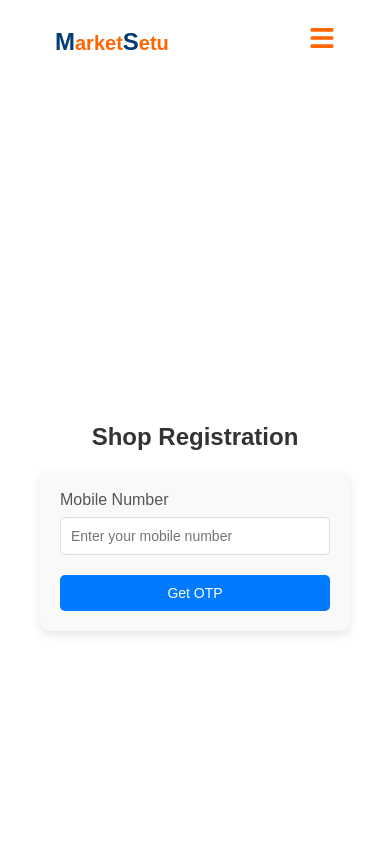
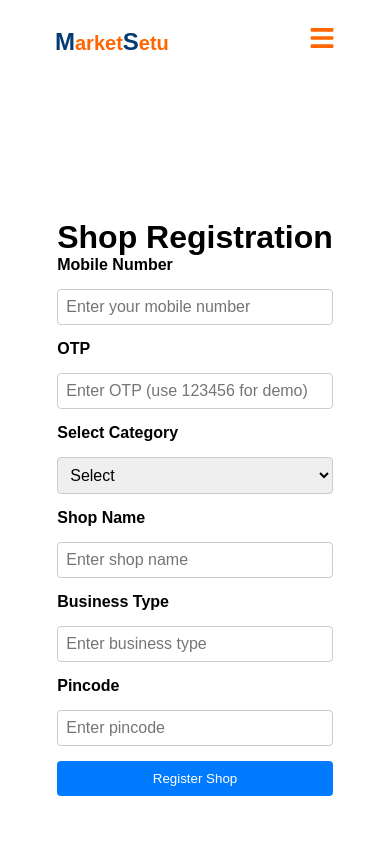
Before and after one commit to Tejaskhope21/markrtplace-App, a React (Vite) app in the folder Frontend/: page /register in a window 390 px wide. Shown: the top 844 px of the page. Built offline with nearby package versions, Linux system fonts and the light colour scheme.

Commit message:
update the register page

```diff
--- a/Frontend/src/components/Login/Login.css
+++ b/Frontend/src/components/Login/Login.css
@@ -1,103 +1,36 @@
-/* General styles for the shop registration page */
 .shop-registration {
+  max-width: 500px;
+  margin: 0 auto;
+  padding: 20px;
+}
+
+.registration-form {
   display: flex;
   flex-direction: column;
-  align-items: center;
-  justify-content: center;
-  min-height: 100vh;
-  background-color: #ffffff; /* White background */
-  padding: 20px;
-  font-family: Arial, sans-serif;
-}
-
-.shop-registration h1 {
-  font-size: 28px;
-  color: #333; /* Dark gray text */
-  margin-bottom: 20px;
-}
-
-/* Styles for the registration form */
-.registration-form {
-  background-color: #f9f9f9; /* Light gray background */
-  padding: 30px;
-  border-radius: 10px;
-  box-shadow: 0 4px 10px rgba(0, 0, 0, 0.1); /* Subtle shadow */
-  max-width: 400px;
-  width: 100%;
-  text-align: center;
+  gap: 15px;
 }
 
 .registration-form label {
-  display: block;
-  font-size: 16px;
-  color: #555; /* Medium gray text */
-  margin-bottom: 8px;
-  text-align: left;
+  font-weight: bold;
 }
 
 .registration-form input,
 .registration-form select {
-  width: 100%;
-  padding: 12px;
-  margin-bottom: 20px;
-  border: 1px solid #ddd; /* Light gray border */
-  border-radius: 5px;
+  padding: 8px;
   font-size: 16px;
-  outline: none;
-  transition: border-color 0.3s ease;
-}
-
-.registration-form input:focus,
-.registration-form select:focus {
-  border-color: #007bff; /* Blue border on focus */
+  border: 1px solid #ccc;
+  border-radius: 4px;
 }
 
 .registration-form button {
-  width: 100%;
-  padding: 12px;
-  background-color: #007bff; /* Blue background */
-  color: #fff; /* White text */
+  padding: 10px;
+  background-color: #007bff;
+  color: white;
   border: none;
-  border-radius: 5px;
-  font-size: 16px;
+  border-radius: 4px;
   cursor: pointer;
-  transition: background-color 0.3s ease;
 }
 
 .registration-form button:hover {
-  background-color: #0056b3; /* Darker blue on hover */
+  background-color: #0056b3;
 }
-
-/* Styles for the OTP step */
-.registration-form .otp-instruction {
-  font-size: 14px;
-  color: #777; /* Light gray text */
-  margin-bottom: 20px;
-}
-
-/* Styles for the registration form step */
-.registration-form .shop-details {
-  text-align: left;
-}
-
-/* Responsive design */
-@media (max-width: 480px) {
-  .registration-form {
-    padding: 20px;
-  }
-
-  .shop-registration h1 {
-    font-size: 24px;
-  }
-
-  .registration-form input,
-  .registration-form select {
-    padding: 10px;
-    font-size: 14px;
-  }
-
-  .registration-form button {
-    padding: 10px;
-    font-size: 14px;
-  }
-}
--- a/Frontend/src/components/Login/Login.jsx
+++ b/Frontend/src/components/Login/Login.jsx
@@ -2,8 +2,7 @@ import React, { useState } from "react";
 import { useNavigate } from "react-router-dom";
 import "./Login.css"; // Assuming the CSS file is still named Login.css
 
-function Register() { // Changed name to match your Routes
-  const [step, setStep] = useState(1);
+function Register() {
   const [mobileNumber, setMobileNumber] = useState("");
   const [otp, setOtp] = useState("");
   const [category, setCategory] = useState("");
@@ -12,52 +11,39 @@ function Register() { // Changed name to match your Routes
   const [pincode, setPincode] = useState("");
   const navigate = useNavigate();
 
-  // Handle mobile number submission
-  const handleMobileSubmit = (e) => {
+  // Handle form submission
+  const handleSubmit = (e) => {
     e.preventDefault();
-    console.log("OTP sent to:", mobileNumber);
-    setStep(2);
-  };
 
-  // Handle OTP verification
-  const handleOtpSubmit = (e) => {
-    e.preventDefault();
-    if (otp === "123456") { // Replace with actual OTP verification
-      console.log("OTP verified");
-      setStep(3);
-    } else {
-      alert("Invalid OTP. Please try again.");
+    // Basic validation
+    if (!mobileNumber || !otp || !category || !shopName || !businessType || !pincode) {
+      alert("Please fill in all fields.");
+      return;
     }
-  };
 
-  // Handle category selection
-  const handleCategorySelect = (e) => {
-    e.preventDefault();
-    if (category) {
-      setStep(4);
-    } else {
-      alert("Please select a category.");
+    // Mock OTP verification (replace with actual logic if needed)
+    if (otp !== "123456") {
+      alert("Invalid OTP. Please enter 123456 for this demo.");
+      return;
     }
-  };
 
-  // Handle shop registration form submission
-  const handleRegistrationSubmit = (e) => {
-    e.preventDefault();
+    // Collect all data
     const shopDetails = {
       mobileNumber,
+      otp, // Optional: You might not need to include OTP in the final data
       category,
       shopName,
       businessType,
       pincode,
     };
+
     console.log("Shop Registered:", shopDetails);
     alert("Shop registration successful!");
 
     // Navigate to home page after successful registration
-    navigate("/"); // Changed from "/home" to "/" to match your home route
+    navigate("/");
 
     // Reset the form (optional)
-    setStep(1);
     setMobileNumber("");
     setOtp("");
     setCategory("");
@@ -69,8 +55,8 @@ function Register() { // Changed name to match your Routes
   return (
     <div className="shop-registration">
       <h1>Shop Registration</h1>
-      {step === 1 && (
-        <form onSubmit={handleMobileSubmit} className="registration-form">
+      <form onSubmit={handleSubmit} className="registration-form">
+        {/* Mobile Number */}
         <label htmlFor="mobileNumber">Mobile Number</label>
         <input
           type="tel"
@@ -80,27 +66,19 @@ function Register() { // Changed name to match your Routes
           placeholder="Enter your mobile number"
           required
         />
-          <button type="submit">Get OTP</button>
-        </form>
-      )}
 
-      {step === 2 && (
-        <form onSubmit={handleOtpSubmit} className="registration-form">
-          <label htmlFor="otp">Enter OTP</label>
+        {/* OTP */}
+        <label htmlFor="otp">OTP</label>
         <input
           type="text"
           id="otp"
           value={otp}
           onChange={(e) => setOtp(e.target.value)}
-            placeholder="Enter OTP"
+          placeholder="Enter OTP (use 123456 for demo)"
           required
         />
-          <button type="submit">Verify OTP</button>
-        </form>
-      )}
 
-      {step === 3 && (
-        <form onSubmit={handleCategorySelect} className="registration-form">
+        {/* Category */}
         <label htmlFor="category">Select Category</label>
         <select
           id="category"
@@ -112,12 +90,8 @@ function Register() { // Changed name to match your Routes
           <option value="B2B">B2B</option>
           <option value="B2C">B2C</option>
         </select>
-          <button type="submit">Next</button>
-        </form>
-      )}
 
-      {step === 4 && (
-        <form onSubmit={handleRegistrationSubmit} className="registration-form">
+        {/* Shop Name */}
         <label htmlFor="shopName">Shop Name</label>
         <input
           type="text"
@@ -128,6 +102,7 @@ function Register() { // Changed name to match your Routes
           required
         />
 
+        {/* Business Type */}
         <label htmlFor="businessType">Business Type</label>
         <input
           type="text"
@@ -138,6 +113,7 @@ function Register() { // Changed name to match your Routes
           required
         />
 
+        {/* Pincode */}
         <label htmlFor="pincode">Pincode</label>
         <input
           type="text"
@@ -147,9 +123,10 @@ function Register() { // Changed name to match your Routes
           placeholder="Enter pincode"
           required
         />
+
+        {/* Submit Button */}
         <button type="submit">Register Shop</button>
       </form>
-      )}
     </div>
   );
 }
```
Lines whose indentation alone changed are shown as unchanged.
